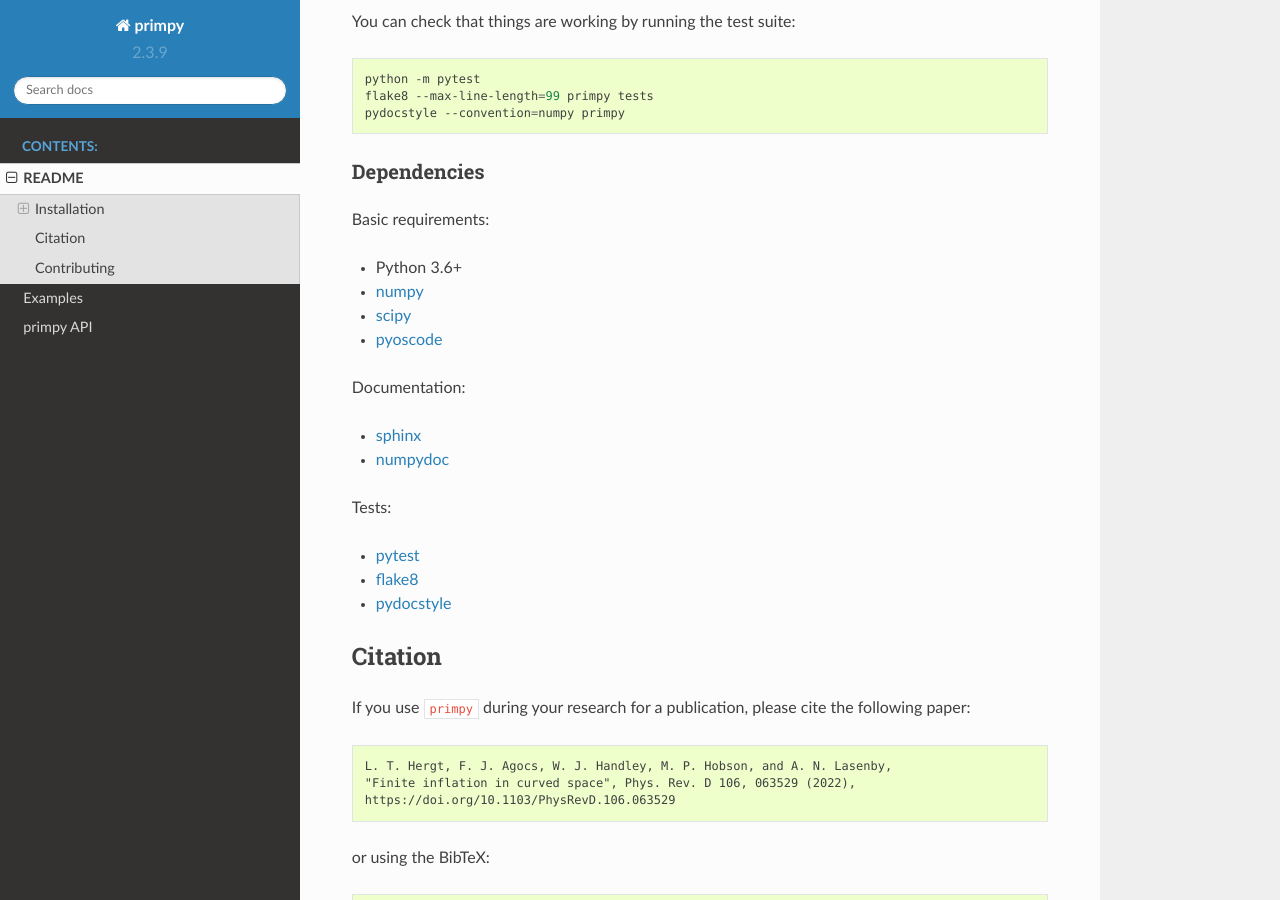
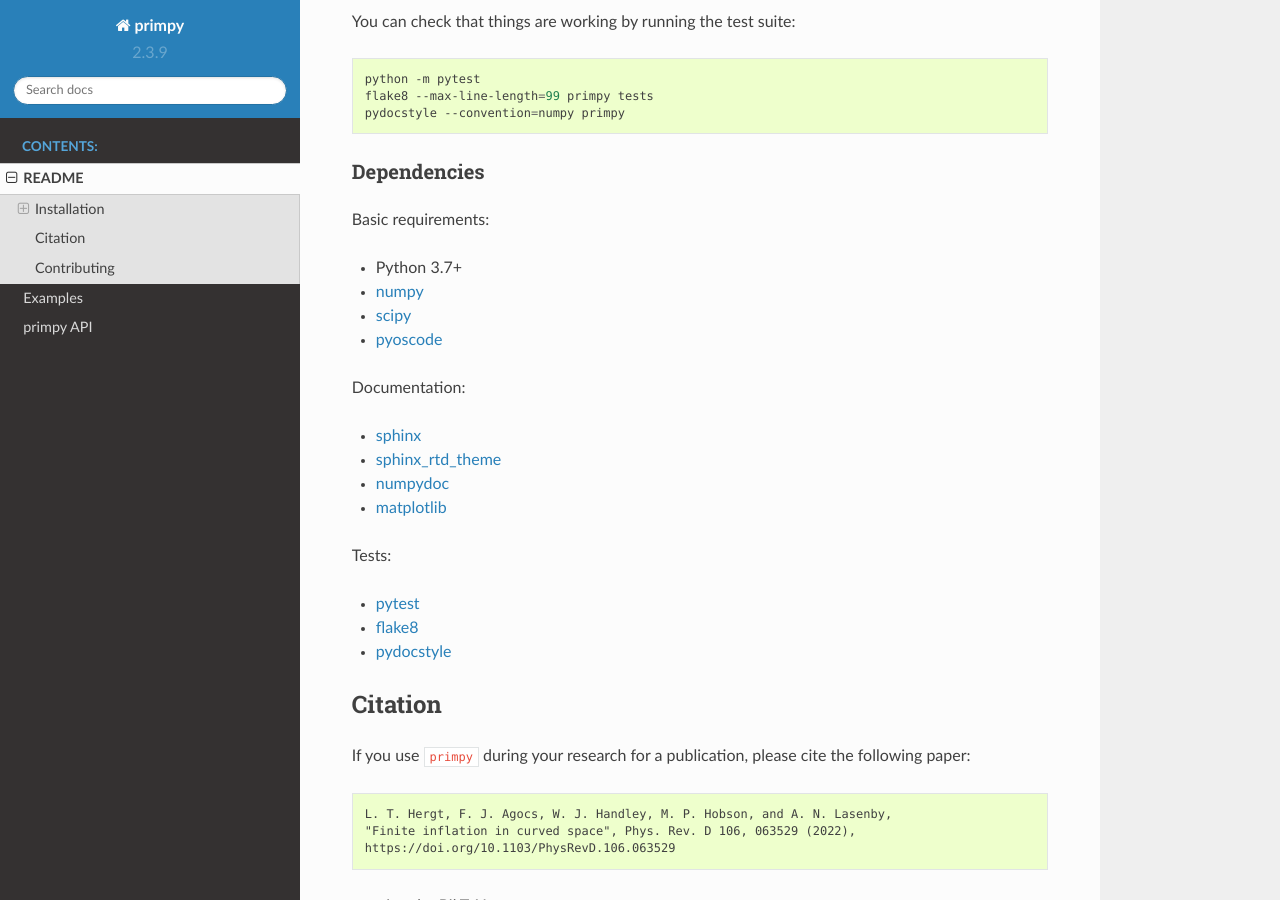
Before and after one commit to lukashergt/primpy, a Sphinx documentation site: the page built from docs/source/readme.rst, in a window 1280 px wide and 900 px high, scrolled down 658 px. Built offline with Sphinx 7.4.7 and the Read the Docs theme 2.0.0, drawn with Linux system fonts in a browser that asks for light colours.

```diff
--- a/README.rst
+++ b/README.rst
@@ -52,7 +52,7 @@ Dependencies
 
 Basic requirements:
 
-- Python 3.6+
+- Python 3.7+
 - `numpy <https://pypi.org/project/numpy/>`__
 - `scipy <https://pypi.org/project/scipy/>`__
 - `pyoscode <https://pypi.org/project/pyoscode/>`__
@@ -60,7 +60,9 @@ Basic requirements:
 Documentation:
 
 - `sphinx <https://pypi.org/project/Sphinx/>`__
+- `sphinx_rtd_theme <https://pypi.org/project/sphinx-rtd-theme/>`__
 - `numpydoc <https://pypi.org/project/numpydoc/>`__
+- `matplotlib <https://pypi.org/project/matplotlib/>`__
 
 Tests:
 
--- a/docs/source/index.rst
+++ b/docs/source/index.rst
@@ -7,7 +7,7 @@
     :maxdepth: 2
     :caption: Contents:
 
-    README <intro>
+    README <readme>
     Examples <examples>
     primpy API <primpy>
 
```
Also changed, not shown: docs/source/readme.rst (renamed from docs/source/intro.rst).
